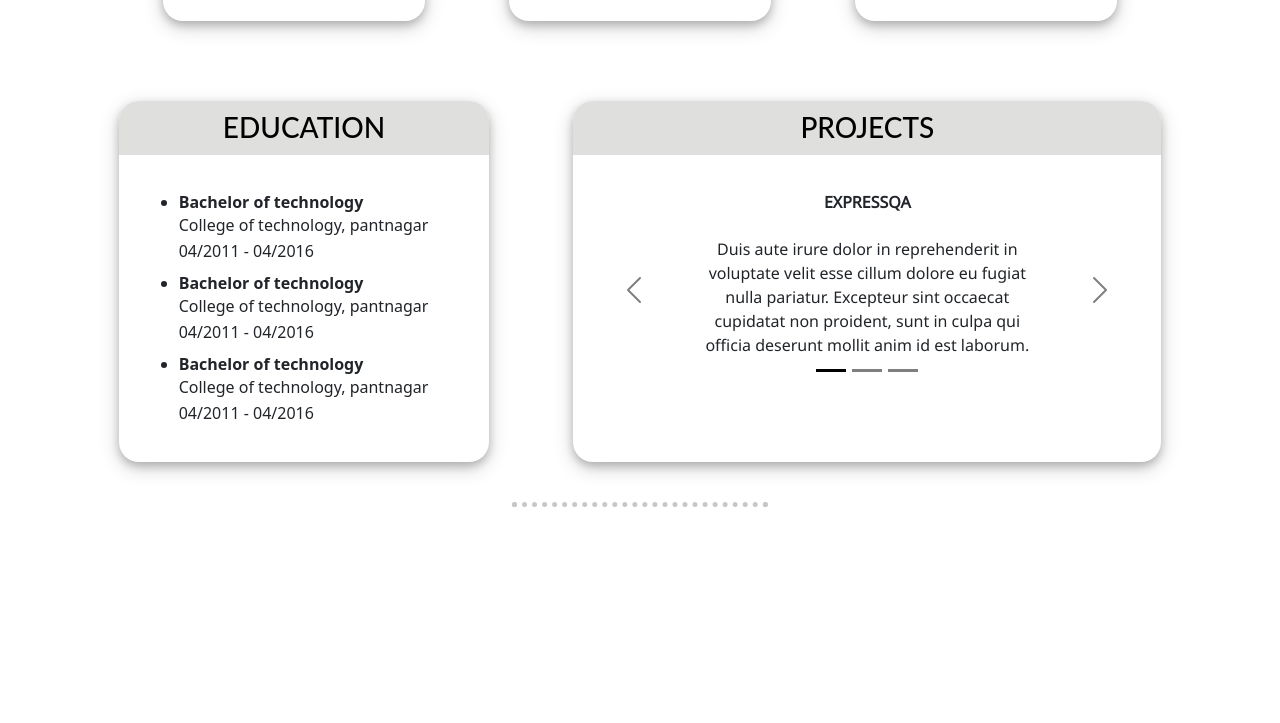
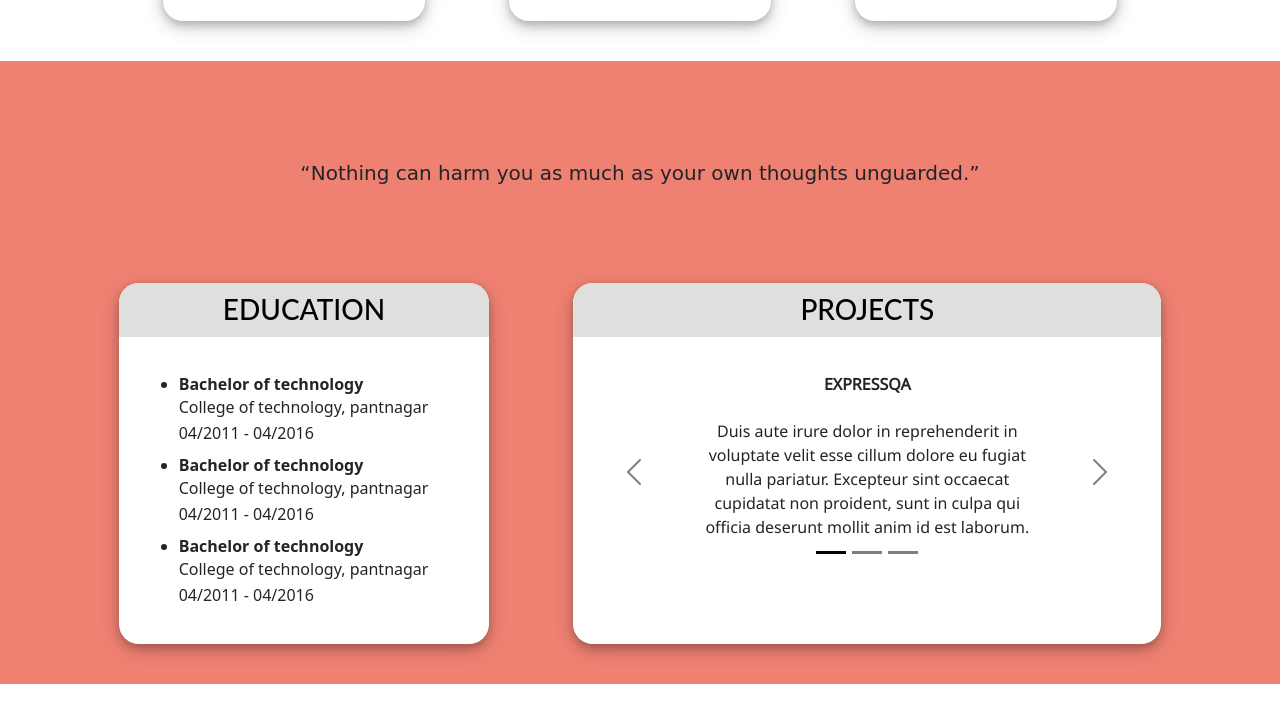
Before and after one commit to Deep-Chandra-Mathpal/temp, a plain HTML site: page index.html in a window 1280 px wide. Shown: the part 873-1596 px from the top of the page. Before the commit the page ends 1380 px from the top, so only its background shows below. Drawn offline with nearby package versions, Linux system fonts and the light colour scheme; a web font is replaced by a local one.

Commit message:
update10

```diff
--- a/index.html
+++ b/index.html
@@ -132,11 +132,11 @@
 
   </div>
 
-  <!-- <div class="quote">
+  <div class="quote bg-colp2">
     <h5>“Nothing can harm you as much as your own thoughts unguarded.”</h5>
-  </div> -->
+  </div>
 
-  <div class="row">
+  <div class="row bg-colp2">
     <div class="col-lg-4 col-md-4 col-sm-6">
       <div class="edu-proj bg-colw box">
         <h3>EDUCATION</h3>
@@ -213,7 +213,10 @@
       </div>
     </div>
   </div>
-  <hr>
+  <!-- <hr> -->
+  <div class="" style="height: 500px;">
+
+  </div>
   <script src="https://cdn.jsdelivr.net/npm/bootstrap@5.2.0-beta1/dist/js/bootstrap.bundle.min.js" integrity="sha384-pprn3073KE6tl6bjs2QrFaJGz5/SUsLqktiwsUTF55Jfv3qYSDhgCecCxMW52nD2" crossorigin="anonymous"></script>
 </body>
 
```
